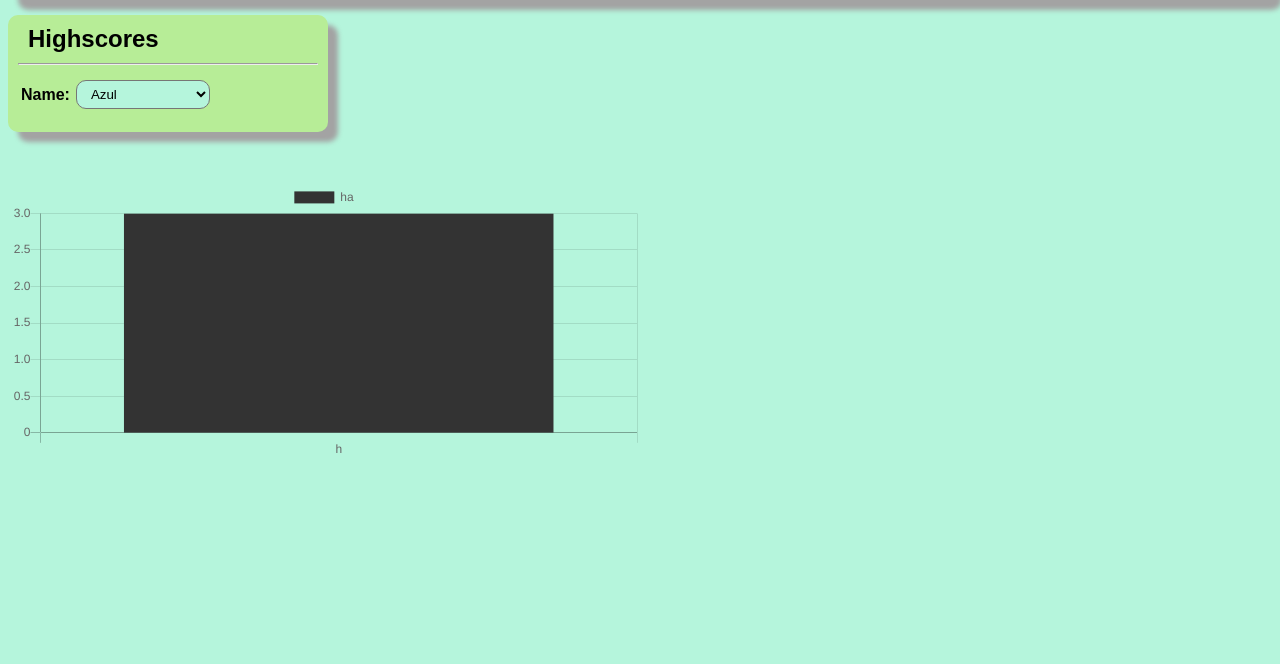
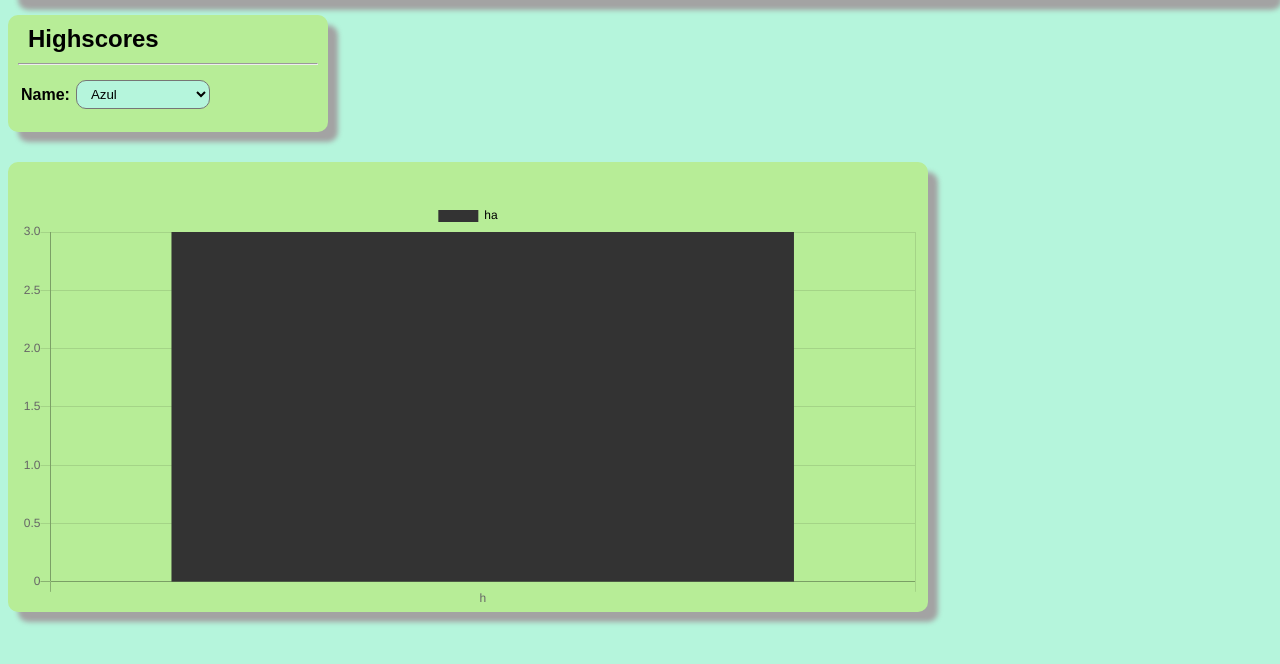
Before and after one commit to DejvB/BoardGameApp, a Django app: page /polls/hs/ in a window 1280 px wide. Shown: the part 59-723 px from the top of the page. Run offline with Django 3.2, Linux system fonts and the light colour scheme; data comes from the database, SQL or seed files in the repository; some libraries are stand-ins or nearby versions.

Commit message:
new features

```diff
--- a/polls/models.py
+++ b/polls/models.py
@@ -33,7 +33,7 @@ class Gameplay(models.Model):
     name = models.ForeignKey(Boardgames, on_delete=models.CASCADE)
     NumberOfPlayers = models.IntegerField(default=0)
     time = models.DurationField(default=datetime.timedelta(days=0, seconds=0))
-    date = models.DateTimeField( default=datetime.datetime.now())
+    date = models.DateTimeField(default=datetime.datetime.now())
 
 
 class Results(models.Model):
--- a/polls/static/polls/style.css
+++ b/polls/static/polls/style.css
@@ -66,9 +66,12 @@ input, button[type=submit],input[type=button],select  {
   -moz-box-shadow: 10px 10px 5px 0px rgba(163,163,163,1);
   box-shadow: 10px 10px 5px 0px rgba(163,163,163,1);
 }
+.container {
+  display: flex;
+}
 
 .box {
-display:inline;
+  display:inline;
   font-weight: 600;
   font-family: Arial;
   padding: 0px 10px;
@@ -79,4 +82,27 @@ display:inline;
   margin-top: 15px;
   clear: both;
   background-color: #B7ED97;/*#90EE90;*/
+  margin-right: 20px;
 }
+
+.big {
+  display: inline;
+  font-weight: 600;
+  font-family: Arial;
+  padding: 0px 10px;
+  float: left;
+  margin-bottom: 15px;
+  margin-top: 15px;
+  clear: both;
+  background-color: #B7ED97;/*#90EE90;*/
+  /*height: 50px;*/
+  width: 900px;
+  /*flex-grow: 1;*/
+}
+
+
+.input {
+  margin: 12px;
+  width: 250px;
+  height: 90px;
+}
--- a/polls/templates/polls/header.html
+++ b/polls/templates/polls/header.html
@@ -1,5 +1,6 @@
 {% load static %}
 <!--<link rel="stylesheet" href="https://stackpath.bootstrapcdn.com/bootstrap/4.5.2/css/bootstrap.min.css" integrity="sha384-JcKb8q3iqJ61gNV9KGb8thSsNjpSL0n8PARn9HuZOnIxN0hoP+VmmDGMN5t9UJ0Z" crossorigin="anonymous">-->
+<!--<meta name="viewport" content="width=device-width, initial-scale=1">-->
 <link rel="stylesheet" type="text/css" href="{% static 'polls/style.css' %}">
 
 <div class="navbar round shadow">
@@ -16,3 +17,7 @@
 </div>
 {% block body %}
 {% endblock %}
+
+<!--<script src="https://code.jquery.com/jquery-3.5.1.slim.min.js" integrity="sha384-DfXdz2htPH0lsSSs5nCTpuj/zy4C+OGpamoFVy38MVBnE+IbbVYUew+OrCXaRkfj" crossorigin="anonymous"></script>-->
+<!--<script src="https://cdn.jsdelivr.net/npm/popper.js@1.16.1/dist/umd/popper.min.js" integrity="sha384-9/reFTGAW83EW2RDu2S0VKaIzap3H66lZH81PoYlFhbGU+6BZp6G7niu735Sk7lN" crossorigin="anonymous"></script>-->
+<!--<script src="https://stackpath.bootstrapcdn.com/bootstrap/4.5.2/js/bootstrap.min.js" integrity="sha384-B4gt1jrGC7Jh4AgTPSdUtOBvfO8shuf57BaghqFfPlYxofvL8/KUEfYiJOMMV+rV" crossorigin="anonymous"></script>-->
--- a/polls/templates/polls/highscores.html
+++ b/polls/templates/polls/highscores.html
@@ -13,16 +13,17 @@
                 <select name="name" required id="id_name">
                     <!--<option value="">-&#45;&#45;&#45;&#45;&#45;&#45;&#45;&#45;</option>-->
                     {% for b in boardgames %}
-                        <option value="{{ b.name }}">{{ b.name }}</option>
+                        <option value="{{ b.name__name }}">{{ b.name__name }}</option>
                     {% endfor %}
                 </select>
             </td></tr>
         </table>
     </form>
 </div>
-
-<div id="container" style="width: 50%;">
+<div class='box round shadow big'>
+<div id="container" style="width: 100%;">
     <canvas id="pie_chart" data-url="{% url 'chart_options' %}"></canvas>
+</div>
 </div>
 
 <script src="https://code.jquery.com/jquery-3.3.1.min.js"></script>
@@ -57,13 +58,17 @@
           });
 
           ch.update();
-        <!--},-->
-      }
-
+        },
+        labels: {
+          fontColor: 'black',
+        }
       },
       title: {
         display: true,
-        text: ''
+        text: '',
+        fontColor: 'black',
+        fontSize: 15
+
       },
       scales: {
         yAxes: [{
@@ -101,15 +106,19 @@ $("#id_name").change(function () {
         chartData.labels = [bg_name];
         for (i = 0; i < len; i++) {
           chartData.datasets.pop()
-          ch.update(); // can be with number of miliseconds as duraiton
+          ch.update(); // can be with number of milliseconds as duration
         }
         data.data.forEach(function (a, i) {
             chartData.datasets.push({
               label: data.labels[i],
               backgroundColor: data.colors[i],
-              data: data.data[i]
+              data: data.data[i],
+              borderColor: '#808080',
+              borderWidth: 3,
+              borderSkipped: '',
             })
             ch.update();
+            console.log(ch.data.datasets.backgroundColor)
         })
         ch.options.legend.labels.filter = function(item, chart){
                     return data.display[item.datasetIndex];
--- a/polls/templates/polls/pie_chart.html
+++ b/polls/templates/polls/pie_chart.html
@@ -1,9 +1,11 @@
 {% extends "polls/header.html" %}
 {% block body %}
+
+<div class='box round shadow big'>
 <div id="container" style="width: 75%;">
     <canvas id="pie-chart"></canvas>
   </div>
-
+</div>
   <!--<script src="node_modules/chart.js/dist/Chart.min.js"></script>-->
 <script src="https://cdn.jsdelivr.net/npm/chart.js@2.9.3/dist/Chart.min.js"></script>
 <script>
--- a/polls/views.py
+++ b/polls/views.py
@@ -6,6 +6,8 @@ from .forms import *
 
 from django.db.models import Count, Sum, Q
 from django.db.models.functions import ExtractWeek, ExtractYear
+
+c = {'Adam': '#ffff42', 'David': '#7ad3f0', 'Bára': '#5cff5c', 'Anička': '#ff8a9b', 'Jana': '#ffa09e'}
 
 def index(request):
     latest_games_list = Gameplay.objects.order_by('-date')[:5]
@@ -105,7 +107,7 @@ def pie_chart(request):
     colors = []
     context = {}
     players = Player.objects.order_by('name').values_list('name', flat=True)
-    c = {'Adam':'#FFB6C1','David':'#ADD8E6','Bára':'#90EE90','Anička':'#FFFF66', 'Jana':'#ffcccb'}
+    # c = {'Adam':'#FFB6C1','David':'#ADD8E6','Bára':'#90EE90','Anička':'#FFFF66', 'Jana':'#ffcccb'}
     for i in range(4):
         data.append([])
         queryset = Results.objects.filter(order=i + 1).values('p_id__name').annotate(total=Count('p_id__name'))
@@ -128,7 +130,7 @@ def pie_chart(request):
     return render(request, 'polls/pie_chart.html', context)
 
 def highscores(request):
-    context = {'boardgames': Boardgames.objects.all().order_by('name')}
+    context = {'boardgames': Gameplay.objects.all().values('name__name').distinct().order_by('name__name')}
 
 
     # datas = ['1','2','3']
@@ -148,7 +150,8 @@ def load_chart_data(request):
     colors = []
     display = []
     names = []
-    c = {'Adam':'#FFB6C1','David':'#ADD8E6','Bára':'#90EE90','Anička':'#FFFF66', 'Jana':'#ffcccb'}
+    # c = {'Adam':'#FFB6C1','David':'#ADD8E6','Bára':'#90EE90','Anička':'#FFFF66', 'Jana':'#ffcccb'}
+    # c = {'Adam':'#ffff42','David':'#7ad3f0','Bára':'#5cff5c','Anička':'#ff8a9b', 'Jana':'#ffa09e'}
 
     bg_name = request.GET.get('name')
     p_count = request.GET.get('NoP')
```
Also changed, not shown: polls/templates/polls/index.html (+10 -4 lines).
